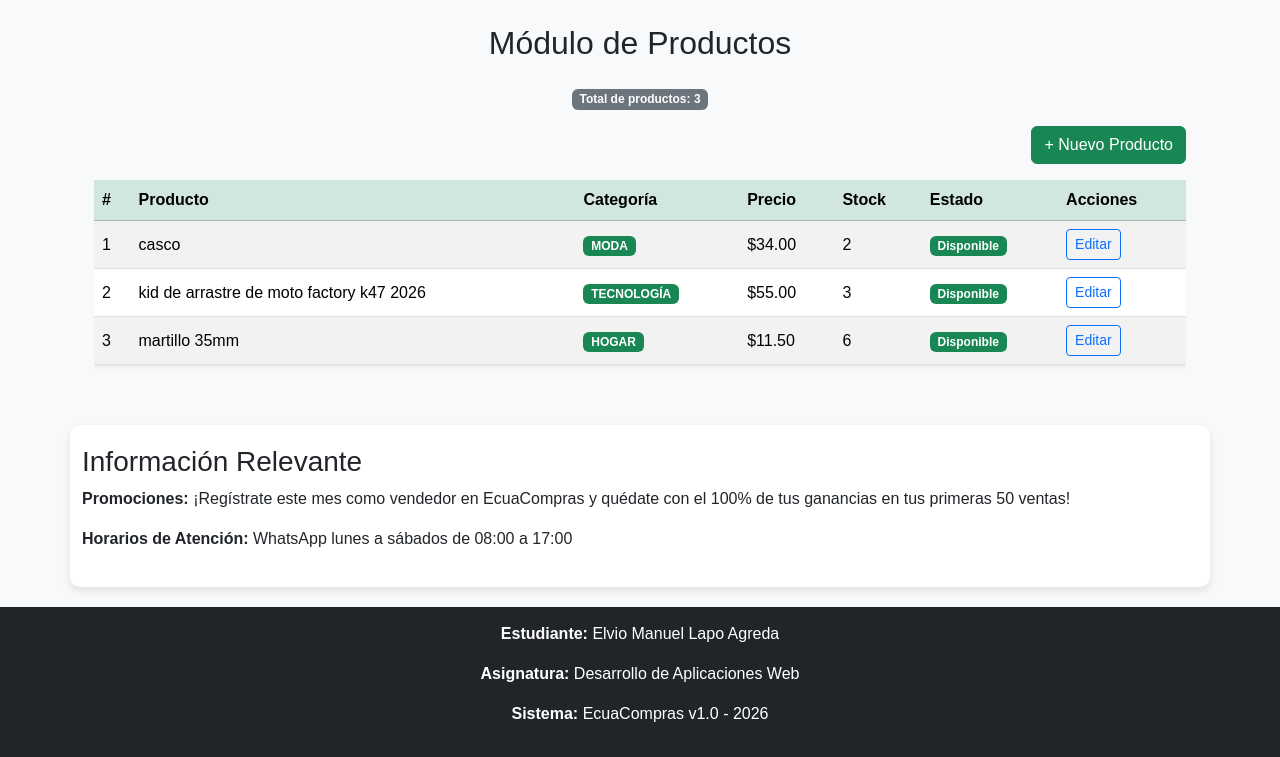
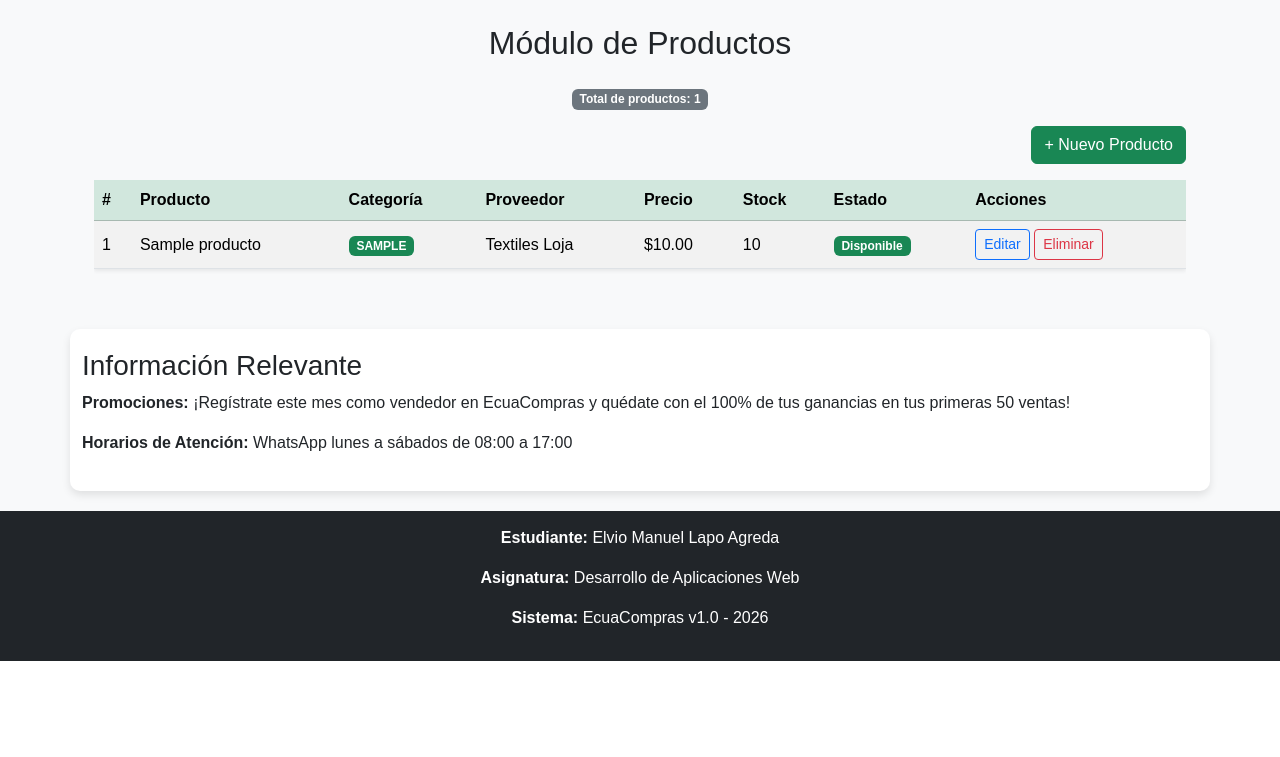
Before and after one commit to lapo1998/desarrollo-de-aplicaci-n-web, a Flask app: page /productos in a window 1280 px wide. Shown: the part 160-917 px from the top of the page. After the commit the page ends 821 px from the top, so only its background shows below. Run offline with Flask 3, Linux system fonts and the light colour scheme; data comes from the database, SQL or seed files in the repository; both versions use the stored data as it was after the commit; tables that the repository leaves empty hold one stand-in row (values such as "Sample post").

Commit message:
semana 13

```diff
--- a/app.py
+++ b/app.py
@@ -1,5 +1,3 @@
-import os
-import sqlite3
 from datetime import datetime
 
 from flask import Flask, render_template, redirect, url_for, flash
@@ -8,6 +6,7 @@ from forms.productos_forms import ProductoForm
 from forms.clientes_forms import ClienteForm
 from forms.proveedores_forms import ProveedorForm
 from forms.facturacion_forms import FacturaForm
+from conexion.conexion import obtener_conexion
 
 
 # Configuración principal de la aplicación
@@ -17,40 +16,15 @@ app = Flask(__name__)
 app.config["SECRET_KEY"] = "clave-secreta-ecuacompras-dev-2026"
 
 
-# Rutas de la carpeta data y de la base de datos SQLite
-BASE_DIR = os.path.dirname(os.path.abspath(__file__))
-DATA_DIR = os.path.join(BASE_DIR, "data")
-DB_PATH = os.path.join(DATA_DIR, "ferreteria.db")
-
-
-# Crea la carpeta data y la tabla de productos si todavía no existen
-def init_db():
-    os.makedirs(DATA_DIR, exist_ok=True)
-    conn = sqlite3.connect(DB_PATH)
-
-    conn.execute("""
-        CREATE TABLE IF NOT EXISTS productos (
-            id INTEGER PRIMARY KEY AUTOINCREMENT,
-            nombre TEXT NOT NULL,
-            categoria TEXT NOT NULL,
-            precio REAL NOT NULL,
-            stock INTEGER NOT NULL
-        )
-    """)
-
-    conn.commit()
+# Devuelve la lista de proveedores (id, nombre) para llenar el select del formulario
+def obtener_choices_proveedores():
+    conn = obtener_conexion()
+    cursor = conn.cursor()
+    cursor.execute("SELECT id_proveedor, nombre FROM proveedores")
+    choices = cursor.fetchall()
+    cursor.close()
     conn.close()
-
-
-# Abre una conexión a la base de datos y permite leer columnas por nombre
-def get_db_connection():
-    conn = sqlite3.connect(DB_PATH)
-    conn.row_factory = sqlite3.Row
-    return conn
-
-
-# Inicializa la base de datos al arrancar la aplicación
-init_db()
+    return choices
 
 
 # Datos temporales de clientes
@@ -99,11 +73,22 @@ def index():
     return render_template("index.html")
 
 
-# Módulo de productos (ahora persistido en SQLite)
+# Módulo de productos (ahora persistido en MySQL)
 @app.route("/productos")
 def productos():
-    conn = get_db_connection()
-    productos_bd = conn.execute("SELECT * FROM productos").fetchall()
+    conn = obtener_conexion()
+    cursor = conn.cursor(dictionary=True)
+
+    # JOIN con proveedores para mostrar también el nombre del proveedor
+    cursor.execute("""
+        SELECT p.id_producto, p.nombre, p.categoria, p.precio, p.stock,
+               p.id_proveedor, pr.nombre AS proveedor
+        FROM productos p
+        JOIN proveedores pr ON p.id_proveedor = pr.id_proveedor
+    """)
+    productos_bd = cursor.fetchall()
+
+    cursor.close()
     conn.close()
 
     total_productos = len(productos_bd)
@@ -118,15 +103,18 @@ def productos():
 @app.route("/productos/nuevo", methods=["GET", "POST"])
 def nuevo_producto():
     form = ProductoForm()
+    form.proveedor.choices = obtener_choices_proveedores()
 
     # Solo guardamos si el formulario pasa las validaciones
     if form.validate_on_submit():
-        conn = get_db_connection()
-        conn.execute(
-            "INSERT INTO productos (nombre, categoria, precio, stock) VALUES (?, ?, ?, ?)",
-            (form.nombre.data, form.categoria.data, form.precio.data, form.stock.data),
+        conn = obtener_conexion()
+        cursor = conn.cursor()
+        cursor.execute(
+            "INSERT INTO productos (nombre, categoria, precio, stock, id_proveedor) VALUES (%s, %s, %s, %s, %s)",
+            (form.nombre.data, form.categoria.data, form.precio.data, form.stock.data, form.proveedor.data),
         )
         conn.commit()
+        cursor.close()
         conn.close()
 
         flash("Producto registrado correctamente.", "success")
@@ -138,31 +126,57 @@ def nuevo_producto():
 # Editar un producto (SELECT para cargar y UPDATE para guardar cambios)
 @app.route("/productos/editar/<int:id>", methods=["GET", "POST"])
 def editar_producto(id):
-    conn = get_db_connection()
-    producto = conn.execute("SELECT * FROM productos WHERE id = ?", (id,)).fetchone()
+    conn = obtener_conexion()
+    cursor = conn.cursor(dictionary=True)
+    cursor.execute("SELECT * FROM productos WHERE id_producto = %s", (id,))
+    producto = cursor.fetchone()
 
     # Si el producto no existe, regresamos al listado
     if producto is None:
+        cursor.close()
         conn.close()
         flash("El producto solicitado no existe.", "danger")
         return redirect(url_for("productos"))
 
-    form = ProductoForm(data=dict(producto))
+    form = ProductoForm(data={
+        "nombre": producto["nombre"],
+        "categoria": producto["categoria"],
+        "precio": producto["precio"],
+        "stock": producto["stock"],
+        "proveedor": producto["id_proveedor"],
+    })
+    form.proveedor.choices = obtener_choices_proveedores()
 
     # Actualiza el producto si los datos son válidos
     if form.validate_on_submit():
-        conn.execute(
-            "UPDATE productos SET nombre = ?, categoria = ?, precio = ?, stock = ? WHERE id = ?",
-            (form.nombre.data, form.categoria.data, form.precio.data, form.stock.data, id),
+        cursor.execute(
+            "UPDATE productos SET nombre = %s, categoria = %s, precio = %s, stock = %s, id_proveedor = %s WHERE id_producto = %s",
+            (form.nombre.data, form.categoria.data, form.precio.data, form.stock.data, form.proveedor.data, id),
         )
         conn.commit()
+        cursor.close()
         conn.close()
 
         flash("Producto actualizado correctamente.", "success")
         return redirect(url_for("productos"))
 
+    cursor.close()
     conn.close()
     return render_template("productos_form.html", form=form, producto=producto)
+
+
+# Eliminar un producto (DELETE en la base de datos)
+@app.route("/productos/eliminar/<int:id>", methods=["POST"])
+def eliminar_producto(id):
+    conn = obtener_conexion()
+    cursor = conn.cursor()
+    cursor.execute("DELETE FROM productos WHERE id_producto = %s", (id,))
+    conn.commit()
+    cursor.close()
+    conn.close()
+
+    flash("Producto eliminado correctamente.", "success")
+    return redirect(url_for("productos"))
 
 
 # Módulo de clientes
--- /dev/null
+++ b/conexion/conexion.py
@@ -0,0 +1,16 @@
+# Módulo centralizado para la conexión con la base de datos MySQL
+import mysql.connector
+
+
+# Datos de conexión a la base de datos (ajusta usuario/contraseña a tu instalación)
+CONFIG_DB = {
+    "host": "localhost",
+    "user": "root",
+    "password": "",
+    "database": "ferreteria",
+}
+
+
+# Abre y devuelve una nueva conexión a la base de datos
+def obtener_conexion():
+    return mysql.connector.connect(**CONFIG_DB)
--- a/requirements.txt
+++ b/requirements.txt
@@ -9,3 +9,4 @@ Jinja2==3.1.6
 MarkupSafe==3.0.3
 Werkzeug==3.1.7
 WTForms==3.2.2
+mysql-connector-python==9.1.0
--- a/templates/productos.html
+++ b/templates/productos.html
@@ -27,6 +27,7 @@
                     <th>#</th>
                     <th>Producto</th>
                     <th>Categoría</th>
+                    <th>Proveedor</th>
                     <th>Precio</th>
                     <th>Stock</th>
                     <th>Estado</th>
@@ -43,6 +44,7 @@
                     <td>
                         <span class="badge bg-success">{{ producto.categoria|upper }}</span>
                     </td>
+                    <td>{{ producto.proveedor }}</td>
                     <td>${{ "%.2f"|format(producto.precio) }}</td>
                     <td>{{ producto.stock }}</td>
 
@@ -55,9 +57,13 @@
                         {% endif %}
                     </td>
 
-                    <!-- Botón para editar: usa el id real de la base de datos -->
+                    <!-- Botones para editar y eliminar: usan el id_producto real de la base de datos -->
                     <td>
-                        <a href="{{ url_for('editar_producto', id=producto.id) }}" class="btn btn-sm btn-outline-primary">Editar</a>
+                        <a href="{{ url_for('editar_producto', id=producto.id_producto) }}" class="btn btn-sm btn-outline-primary">Editar</a>
+
+                        <form method="POST" action="{{ url_for('eliminar_producto', id=producto.id_producto) }}" class="d-inline" onsubmit="return confirm('¿Seguro que deseas eliminar este producto?');">
+                            <button type="submit" class="btn btn-sm btn-outline-danger">Eliminar</button>
+                        </form>
                     </td>
                 </tr>
                 {% endfor %}
```
Also changed, not shown: forms/productos_forms.py (+9 -1 lines), sql/esquema.sql (added, +48 -0 lines), templates/productos_form.html (+9 -0 lines), conexion/__init__.py (added).
